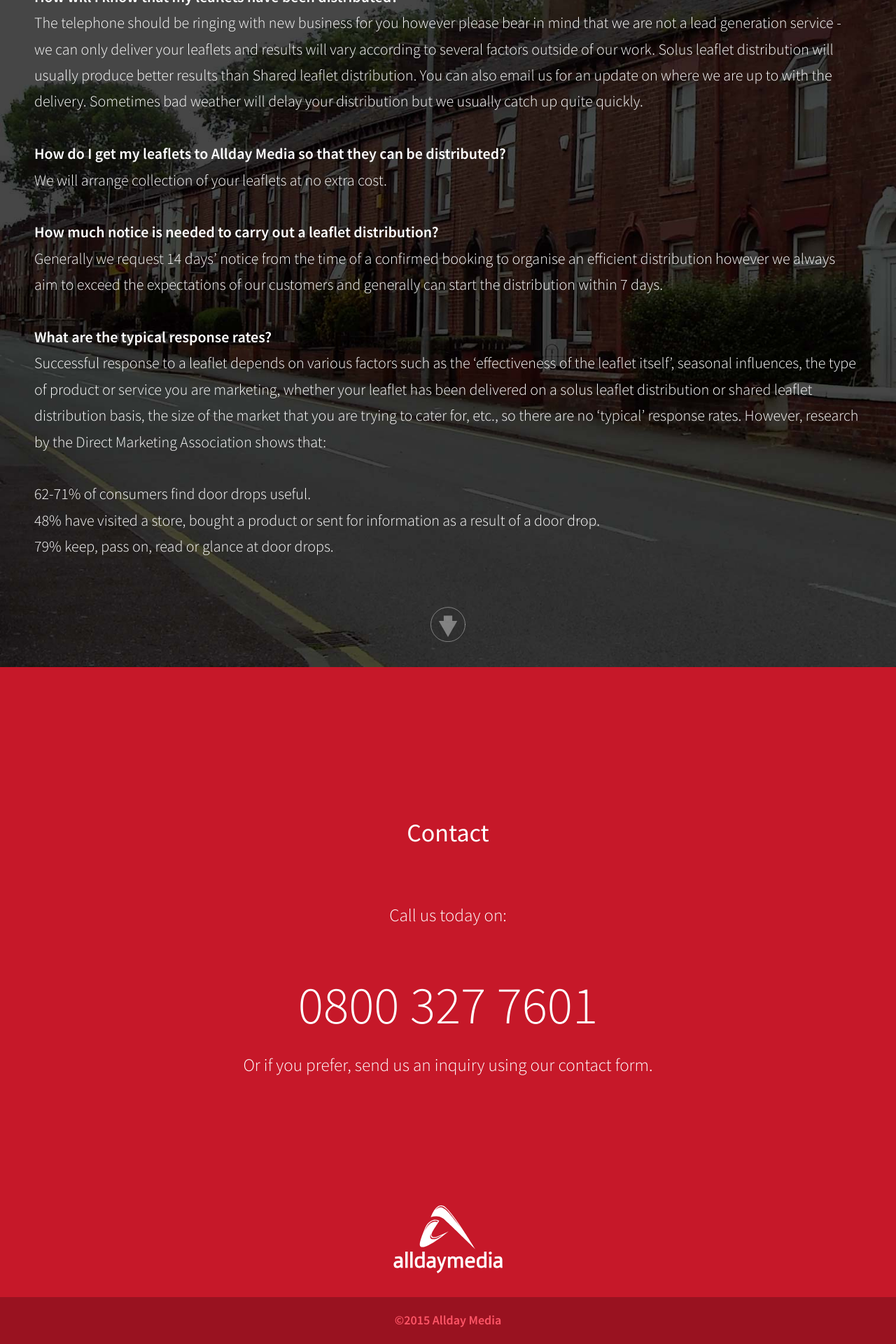
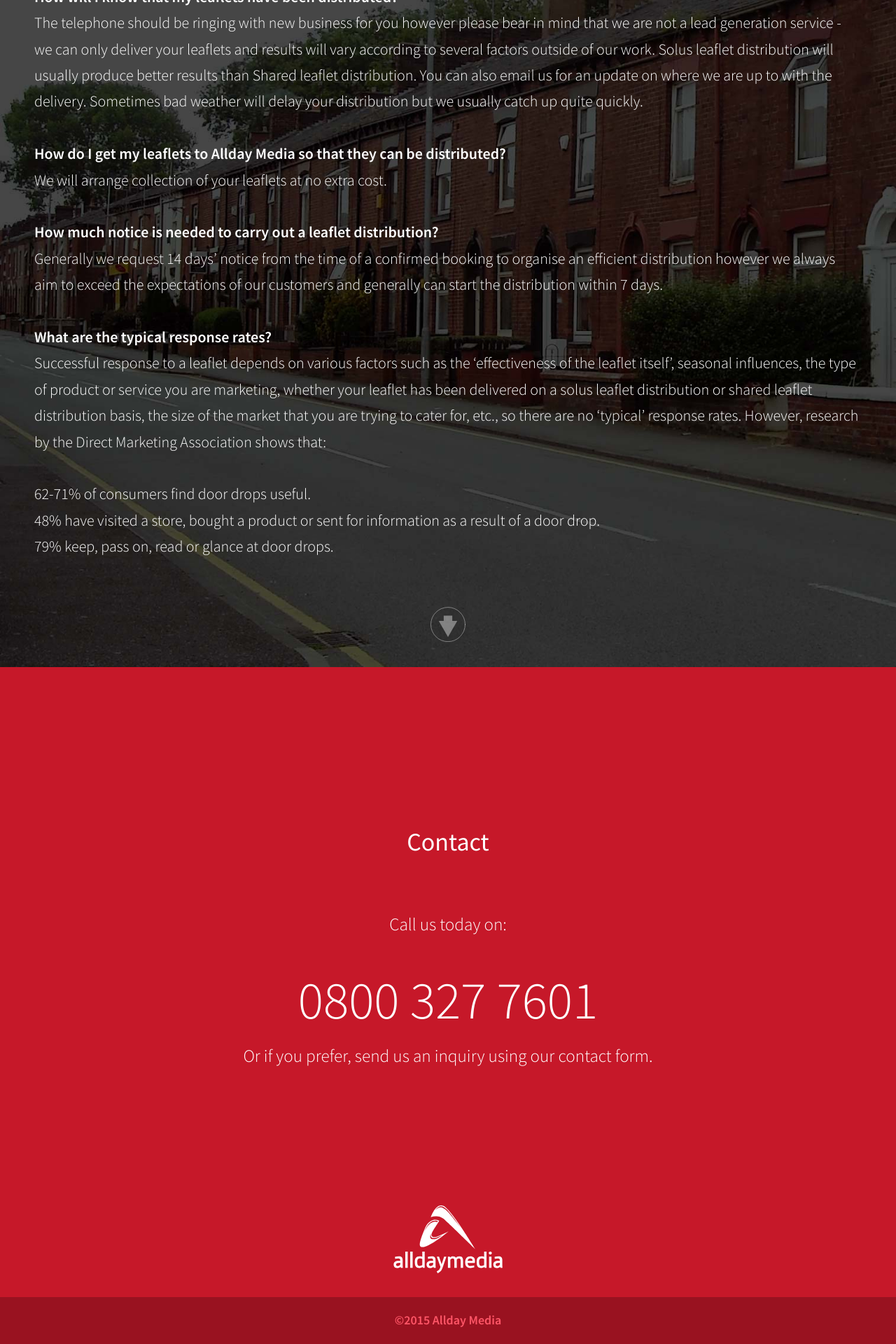
Before and after one commit to wvleaflets/wvleaflets.github.com, a Jekyll site: the page built from index.html, in a window 1280 px wide. Shown: the part 3103-5023 px from the top of the page at 70% size. Built offline with Jekyll 4.4.1, drawn with Linux system fonts in a browser that asks for light colours.

Commit message:
Fixed phone number spacing.

```diff
--- a/css/_components.contact.scss
+++ b/css/_components.contact.scss
@@ -8,6 +8,7 @@
 
 .phone {
     font-size: 3em;
+    line-height: 1.2;
 }
 
 .phone a {
@@ -17,3 +18,7 @@
 
     }
 }
+
+.phone + p {
+    margin-top: 0.5em;
+}
```
Also changed, not shown: css/alldaymedia.min.css.
